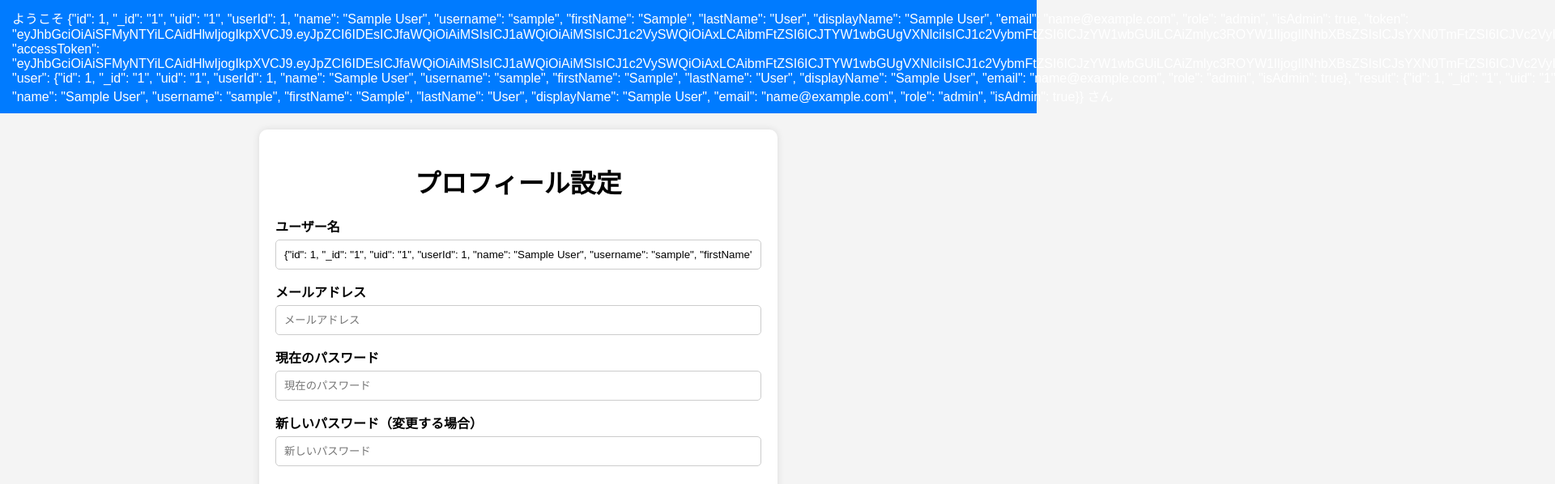
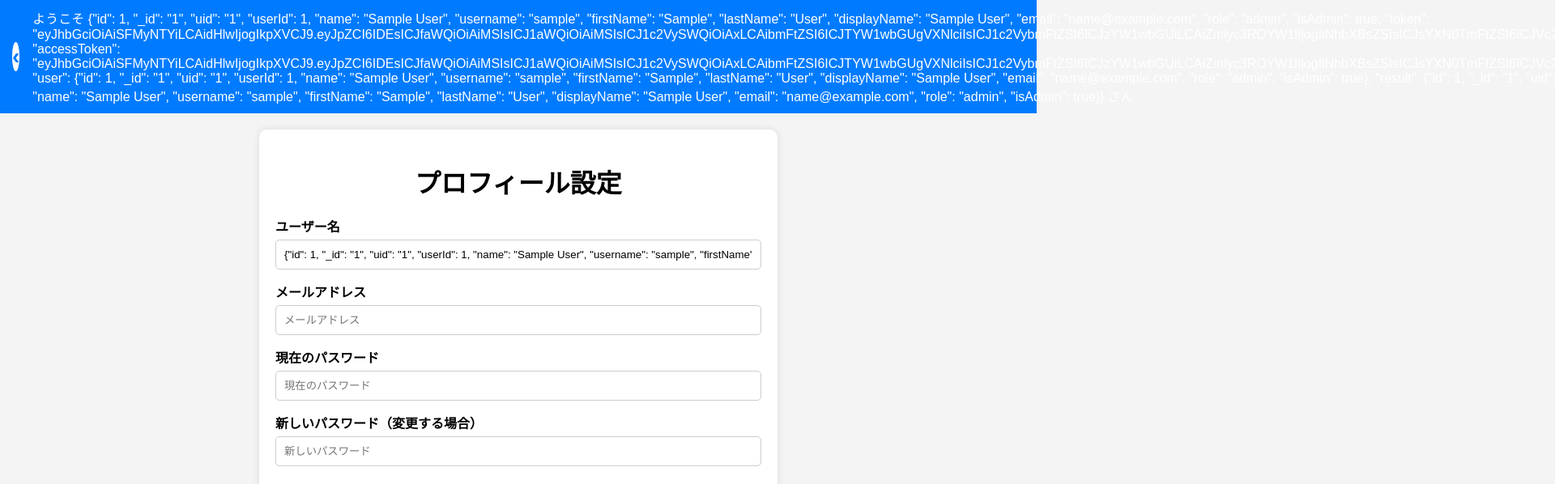
Before and after one commit to s2322106/Syshack, a plain HTML site: page fix.ver3/templates/profile.html in a window 1280 px wide. Shown: the top 598 px of the page at 81% size, 1920 px wide, since content can reach past the window. Drawn offline with nearby package versions, Linux system fonts and the light colour scheme; no server answers; sample sign-in values are in the browser's storage.

Commit message:
change profile

```diff
--- a/fix.ver3/templates/profile.html
+++ b/fix.ver3/templates/profile.html
@@ -106,12 +106,26 @@
     }
     .content {
       margin-bottom: 60px; /* Space for bottom nav */
+    }.back-icon {
+      font-size: 28px;
+      font-weight: bold;
+      margin-right: 16px;
+      cursor: pointer;
+      background-color: white;
+      color: #007bff;
+      border-radius: 50%;
+      width: 36px;
+      height: 36px;
+      display: flex;
+      align-items: center;
+      justify-content: center;
     }
   </style>
 </head>
 <body>
   <div id="profile-app">
     <div class="header">
+      <div class="back-icon" onclick="location.href='menu.html'">&#x2039;</div>
       <div>ようこそ <span id="username"></span> さん</div>
     </div>
 
```
